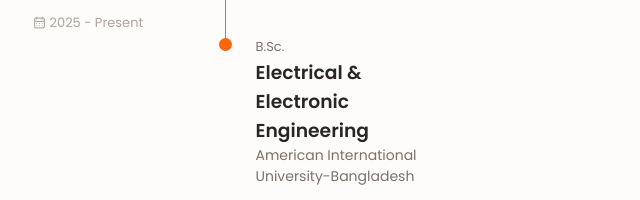
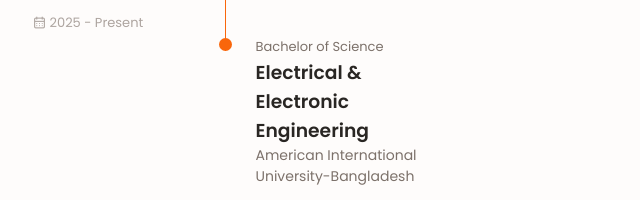
Before and after one commit to RayedFarhad/rayedfarhad.github.io, a plain HTML site: page index.html in a window 1280 px wide. Shown: the part 2576-2776 px from the top of the page, 415-1055 px from the left. Drawn offline with nearby package versions, Linux system fonts and the light colour scheme.

Commit message:
BSC to Bachelor of Science

```diff
--- a/index.html
+++ b/index.html
@@ -310,7 +310,7 @@
                                 </div>
 
                                 <div>
-                                    <span class="qualification__degree">B.Sc.</span>
+                                    <span class="qualification__degree">Bachelor of Science</span>
                                     <h3 class="qualification__tittle">Electrical & Electronic Engineering</h3>
                                     <span class="qualification__subtitle">American International University-Bangladesh</span>
                                     <div class="qualification__calendar">
```
